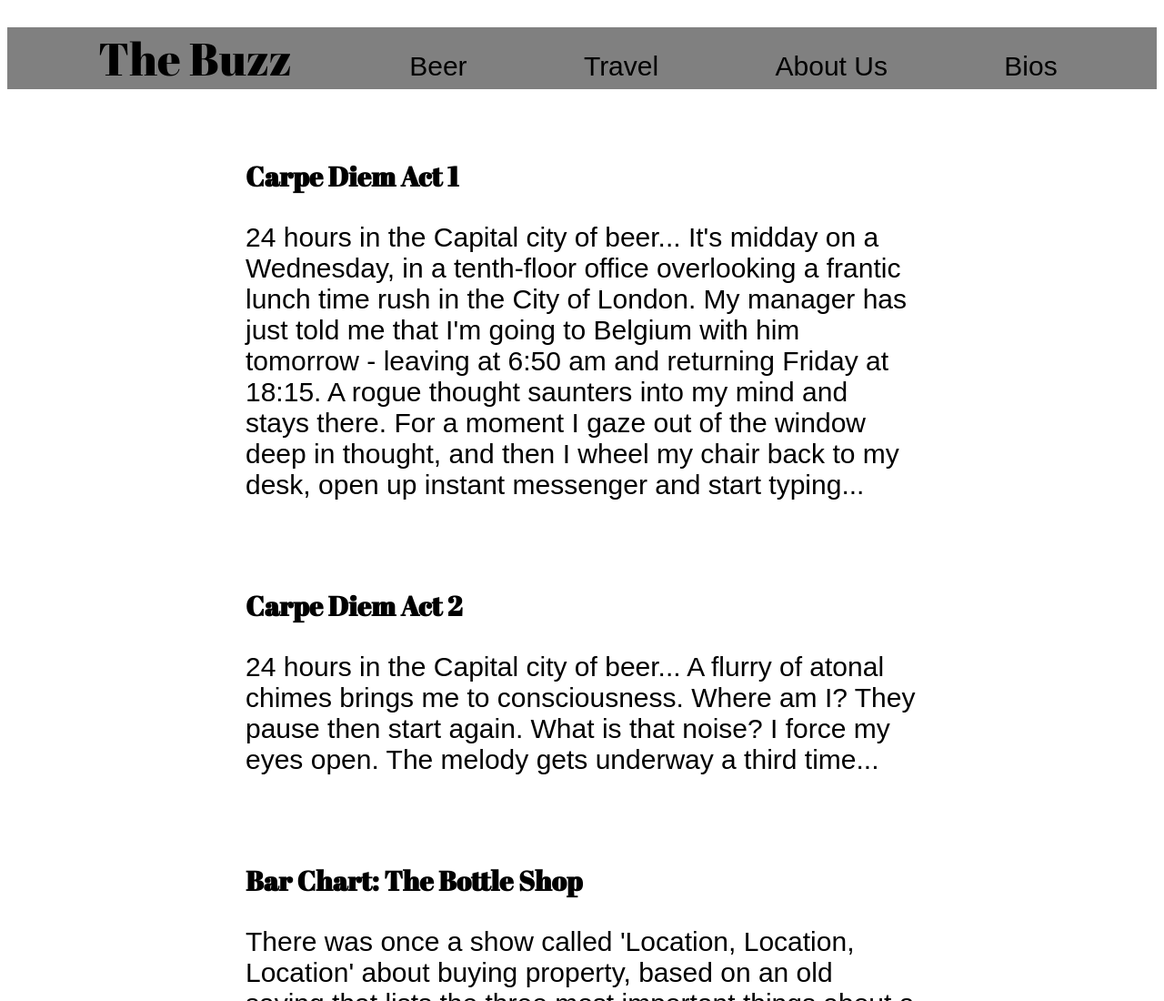
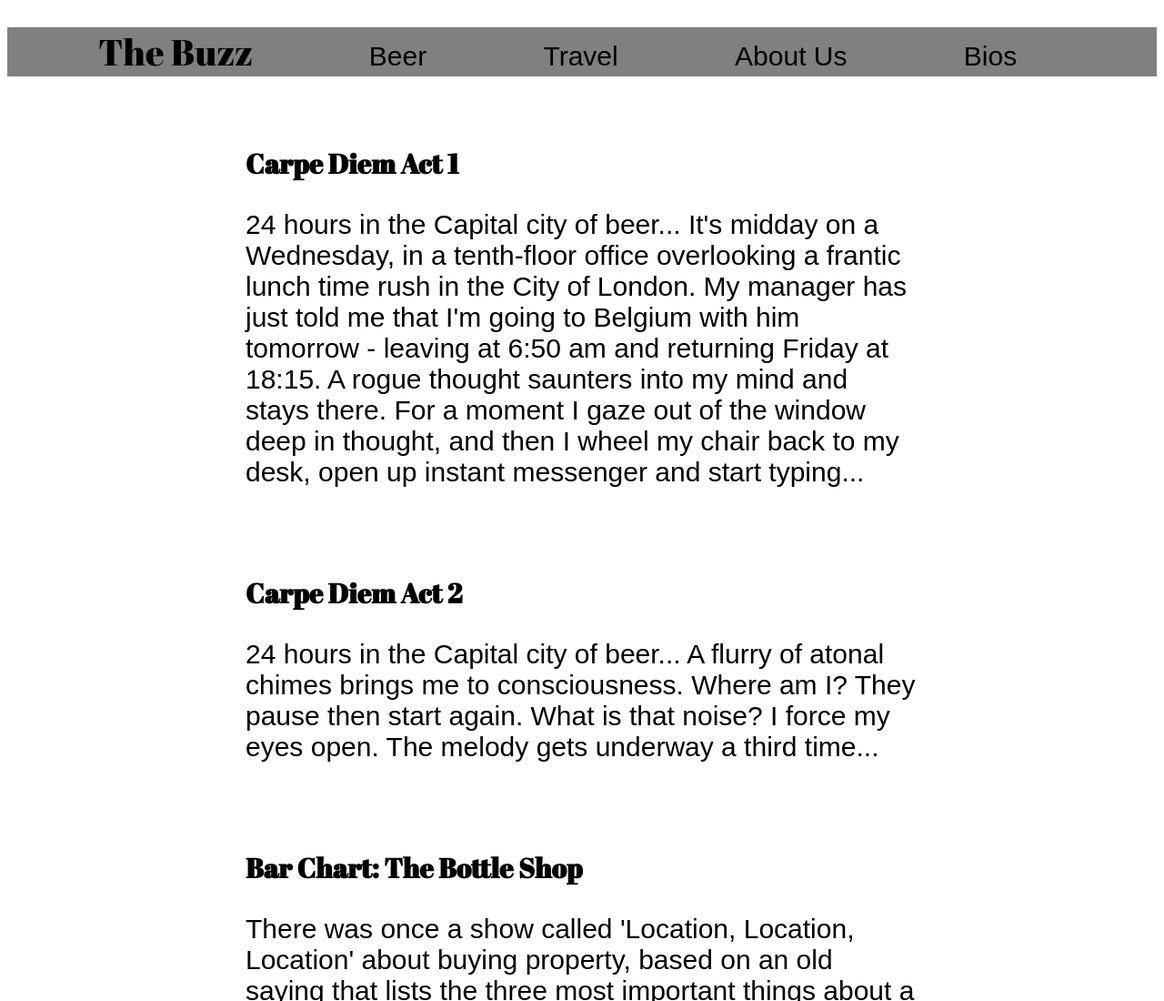
Before and after one commit to nicolaboulter/thebuzz, a plain HTML site: page homepage.html in a window 1280 px wide. Shown: the top 1100 px of the page at 91% size. Drawn offline with Linux system fonts and the light colour scheme; a web font is replaced by a local one.

Commit message:
title size

```diff
--- a/homepage.css
+++ b/homepage.css
@@ -14,7 +14,7 @@ ul {
 
 .maintitle {
   font-family: 'Abril Fatface', cursive;
-  font-size: 50px
+  font-size: 40px
 }
 
 
```
